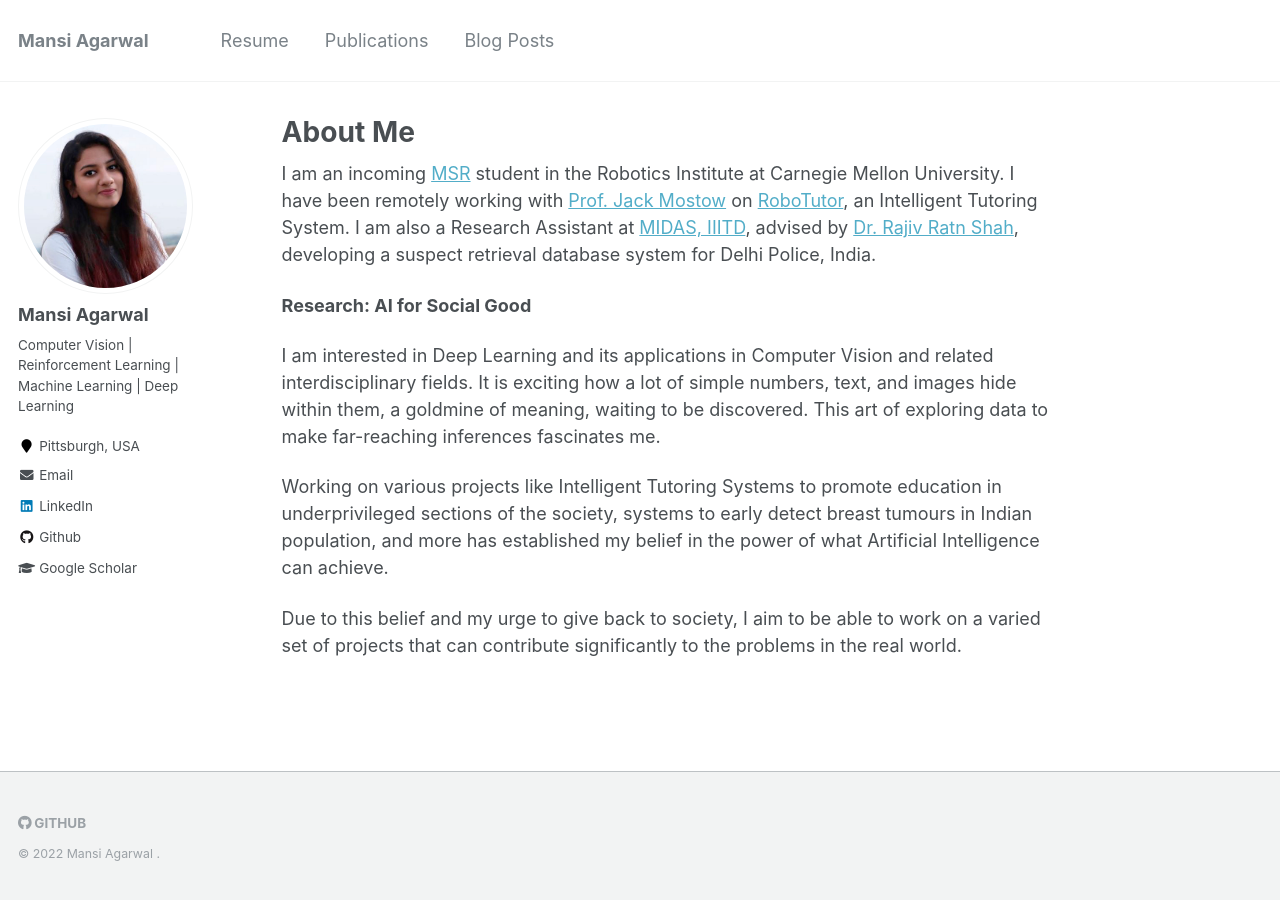
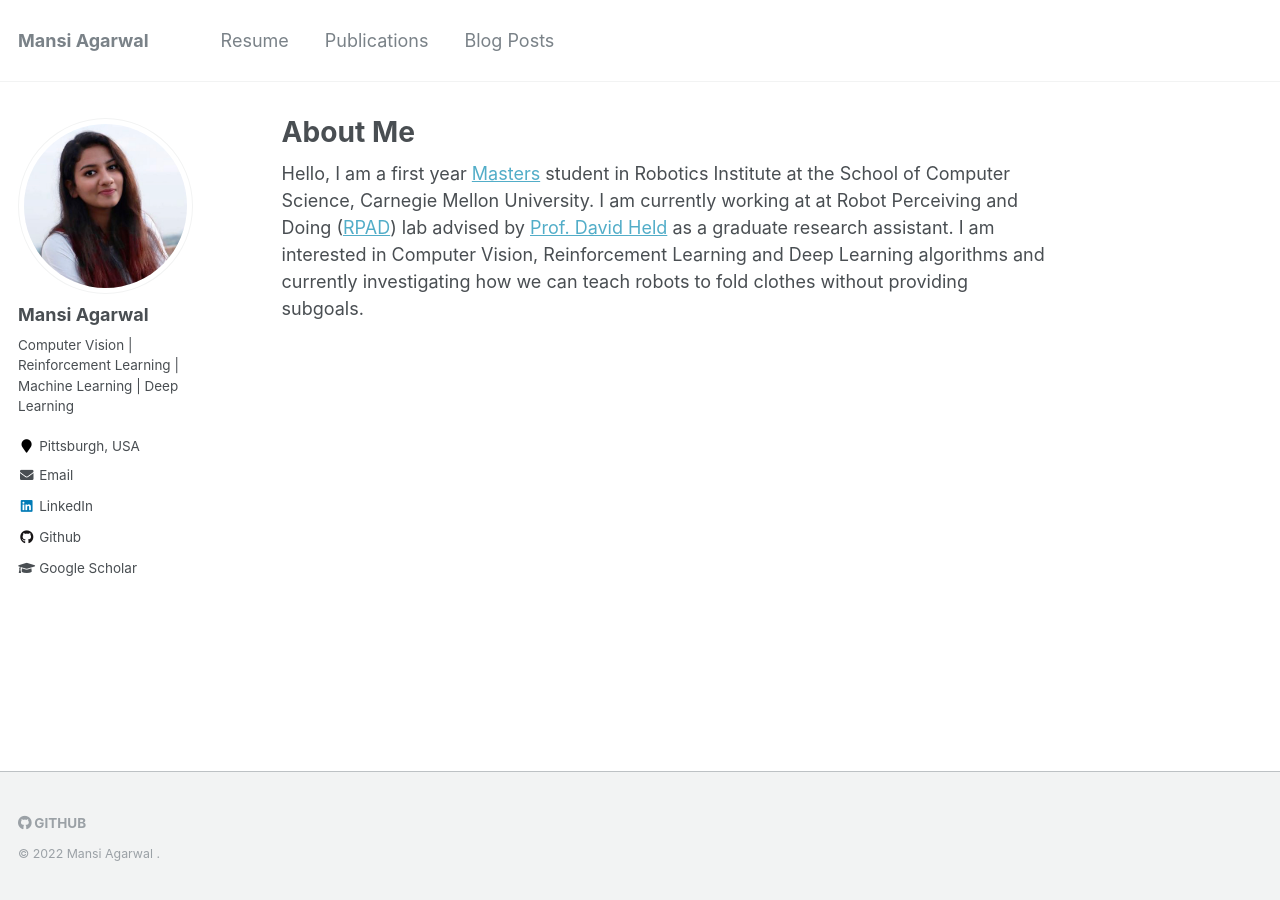
Before and after one commit to MansiAgarwal11/MansiAgarwal11.github.io, a Jekyll site: the page built from _pages/about.md, in a window 1280 px wide. Built offline with Jekyll 4.4.1, drawn with Linux system fonts in a browser that asks for light colours.

Commit message:
Update about.md

```diff
--- a/_pages/about.md
+++ b/_pages/about.md
@@ -8,12 +8,4 @@ redirect_from:
   - /about.html
 ---
 
-I am an incoming [MSR](https://www.ri.cmu.edu/education/academic-programs/master-of-science-robotics/) student in the Robotics Institute at Carnegie Mellon University. I have been remotely working with [Prof. Jack Mostow](https://scholar.google.co.in/citations?user=P0Mv6pIAAAAJ&hl=en) on [RoboTutor](https://www.cmu.edu/scs/robotutor/), an Intelligent Tutoring System. I am also a Research Assistant at [MIDAS, IIITD](http://midas.iiitd.edu.in/), advised by [Dr. Rajiv Ratn Shah](https://scholar.google.co.in/citations?user=WAChZv4AAAAJ&hl=en), developing a suspect retrieval database system for Delhi Police, India.
-
-<b>Research: AI for Social Good </b>
-
-I am interested in Deep Learning and its applications in Computer Vision and related interdisciplinary fields. It is exciting how a lot of simple numbers, text, and images hide within them, a goldmine of meaning, waiting to be discovered. This art of exploring data to make far-reaching inferences fascinates me.
-
-Working on various projects like Intelligent Tutoring Systems to promote education in underprivileged sections of the society, systems to early detect breast tumours in Indian population, and more has established my belief in the power of what Artificial Intelligence can achieve.
-
-Due to this belief and my urge to give back to society, I aim to be able to work on a varied set of projects that can contribute significantly to the problems in the real world.
+Hello, I am a first year [Masters](https://www.ri.cmu.edu/education/academic-programs/master-of-science-robotics/) student in Robotics Institute at the School of Computer Science, Carnegie Mellon University. I am currently working at at Robot Perceiving and Doing ([RPAD](https://r-pad.github.io)) lab advised by [Prof. David Held](https://davheld.github.io) as a graduate research assistant. I am interested in Computer Vision, Reinforcement Learning and Deep Learning algorithms and currently investigating how we can teach robots to fold clothes without providing subgoals.
```
